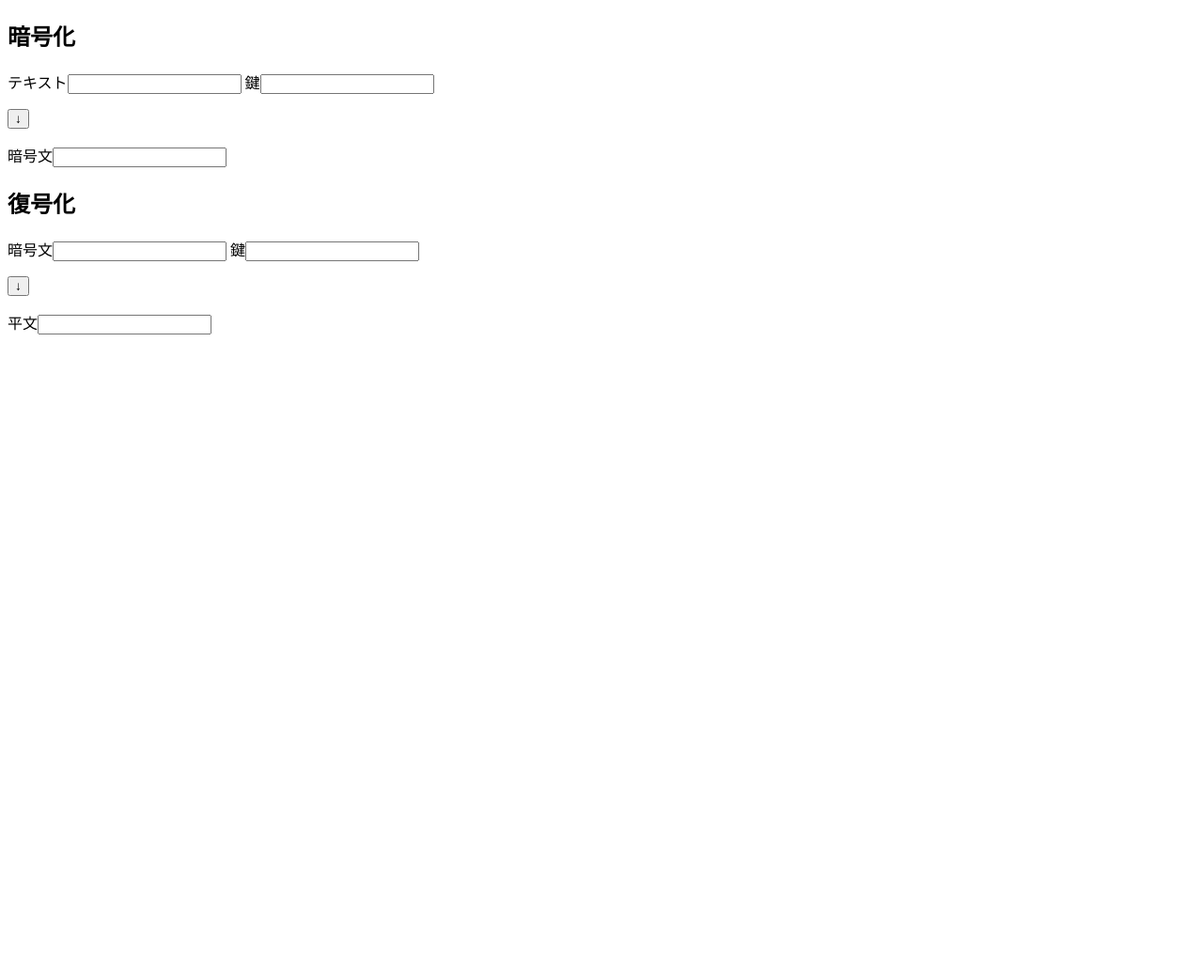
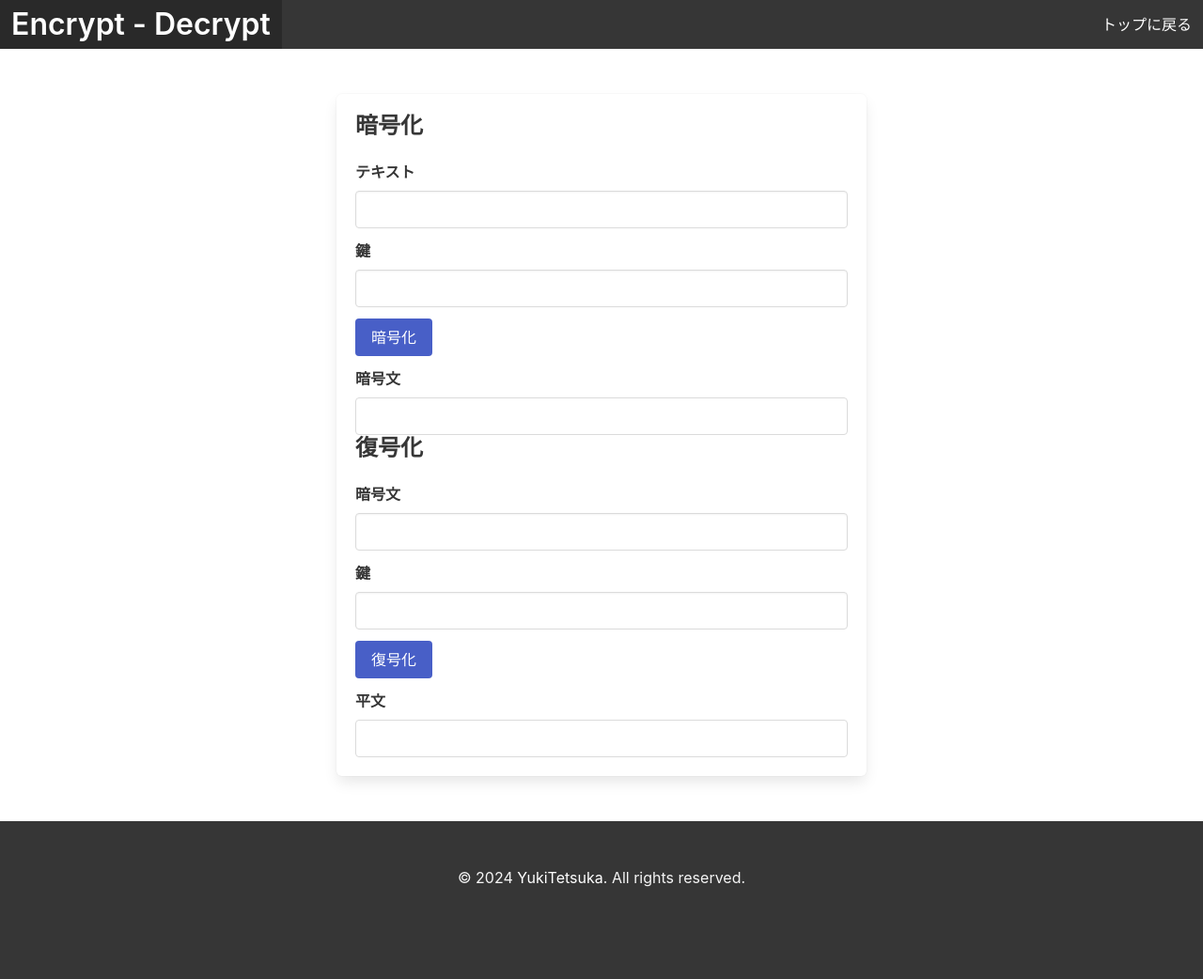
Before and after one commit to ponstream24/ToolsWebApp, a PHP site: page /pass.php in a window 1280 px wide. Shown: the whole page at 94% size. Before the commit the page ends 356 px from the top, so only its background shows below. Run offline with PHP 8.4, Linux system fonts and the light colour scheme.

Commit message:
デザインを変更
Co-authored-by: YukiTetsuka <153135690+YukiTetsuka@users.noreply.github.com>

```diff
--- a/pass.php
+++ b/pass.php
@@ -46,38 +46,115 @@ if( $data != null ){
 ?>
 
 <!DOCTYPE html>
-<html lang="en">
+<html lang="ja">
 <head>
     <meta charset="UTF-8">
     <meta name="viewport" content="width=device-width, initial-scale=1.0">
     <title>Encrypt - Decrypt</title>
+    <link rel="stylesheet" href="https://cdnjs.cloudflare.com/ajax/libs/bulma/0.9.3/css/bulma.min.css">
 </head>
 <body>
-    <h2>暗号化</h2>
-    <form action="" method="post">
-        <label for="pass">
-            テキスト<input id="pass" name="pass" type="text" value="<?=htmlspecialchars($pass ?? "")?>">
-        </label>
-        <label for="solt">
-            鍵<input id="solt" name="solt" type="text" value="<?=htmlspecialchars($solt ?? "")?>">
-        </label>
-        <p><input type="submit" value="↓"></p>
-        <label for="encrypt">
-            暗号文<input type="text" readonly value="<?=htmlspecialchars($encrypt ?? "")?>">
-        </label>
-    </form>
-    <h2>復号化</h2>
-    <form action="" method="post">
-        <label for="encrypt">
-            暗号文<input id="encrypt" name="encrypt" type="text" value="<?=htmlspecialchars($encrypt ?? "")?>">
-        </label>
-        <label for="solt">
-            鍵<input id="solt" name="solt" type="text" value="<?=htmlspecialchars($solt ?? "")?>">
-        </label>
-        <p><input type="submit" value="↓"></p>
-        <label for="pass">
-            平文<input type="text" readonly value="<?=htmlspecialchars($pass ?? "")?>">
-        </label>
-    </form>
+    <nav class="navbar is-dark">
+        <div class="navbar-brand">
+            <a class="navbar-item" href="#">
+                <h1 class="title has-text-white">Encrypt - Decrypt</h1>
+            </a>
+            <div class="navbar-burger" data-target="navMenu">
+                <span></span>
+                <span></span>
+                <span></span>
+            </div>
+        </div>
+        <div id="navMenu" class="navbar-menu">
+            <div class="navbar-end">
+                <a class="navbar-item has-text-white" href="https://aaaa.com">トップに戻る</a>
+            </div>
+        </div>
+    </nav>
+
+    <main class="section">
+        <div class="container">
+            <div class="columns">
+                <div class="column is-half is-offset-one-quarter">
+                    <div class="box">
+                        <h2 class="title is-4">暗号化</h2>
+                        <form action="" method="post">
+                            <div class="field">
+                                <label class="label" for="pass">テキスト</label>
+                                <div class="control">
+                                    <input id="pass" name="pass" class="input" type="text" value="<?= htmlspecialchars($pass ?? "") ?>">
+                                </div>
+                            </div>
+                            <div class="field">
+                                <label class="label" for="solt">鍵</label>
+                                <div class="control">
+                                    <input id="solt" name="solt" class="input" type="text" value="<?= htmlspecialchars($solt ?? "") ?>">
+                                </div>
+                            </div>
+                            <div class="field">
+                                <div class="control">
+                                    <button class="button is-link" type="submit">暗号化</button>
+                                </div>
+                            </div>
+                            <div class="field">
+                                <label class="label" for="encrypt">暗号文</label>
+                                <div class="control">
+                                    <input id="encrypt" name="encrypt" class="input" type="text" readonly value="<?= htmlspecialchars($encrypt ?? "") ?>">
+                                </div>
+                            </div>
+                        </form>
+                        <h2 class="title is-4">復号化</h2>
+                        <form action="" method="post">
+                            <div class="field">
+                                <label class="label" for="encrypt">暗号文</label>
+                                <div class="control">
+                                    <input id="encrypt" name="encrypt" class="input" type="text" value="<?= htmlspecialchars($encrypt ?? "") ?>">
+                                </div>
+                            </div>
+                            <div class="field">
+                                <label class="label" for="solt">鍵</label>
+                                <div class="control">
+                                    <input id="solt" name="solt" class="input" type="text" value="<?= htmlspecialchars($solt ?? "") ?>">
+                                </div>
+                            </div>
+                            <div class="field">
+                                <div class="control">
+                                    <button class="button is-link" type="submit">復号化</button>
+                                </div>
+                            </div>
+                            <div class="field">
+                                <label class="label" for="pass">平文</label>
+                                <div class="control">
+                                    <input id="pass" name="pass" class="input" type="text" readonly value="<?= htmlspecialchars($pass ?? "") ?>">
+                                </div>
+                            </div>
+                        </form>
+                    </div>
+                </div>
+            </div>
+        </div>
+    </main>
+
+    <footer class="footer has-background-dark">
+        <div class="content has-text-centered has-text-white-ter">
+            <p>&copy; 2024 <a href="https://yukiytetsuka.com" class="has-text-white">YukiTetsuka</a>. All rights reserved.</p>
+        </div>
+    </footer>
+
+    <script>
+        document.addEventListener('DOMContentLoaded', () => {
+            const $navbarBurgers = Array.prototype.slice.call(document.querySelectorAll('.navbar-burger'), 0);
+            if ($navbarBurgers.length > 0) {
+                $navbarBurgers.forEach(el => {
+                    el.addEventListener('click', () => {
+                        const target = el.dataset.target;
+                        const $target = document.getElementById(target);
+                        el.classList.toggle('is-active');
+                        $target.classList.toggle('is-active');
+                    });
+                });
+            }
+        });
+    </script>
 </body>
 </html>
```
